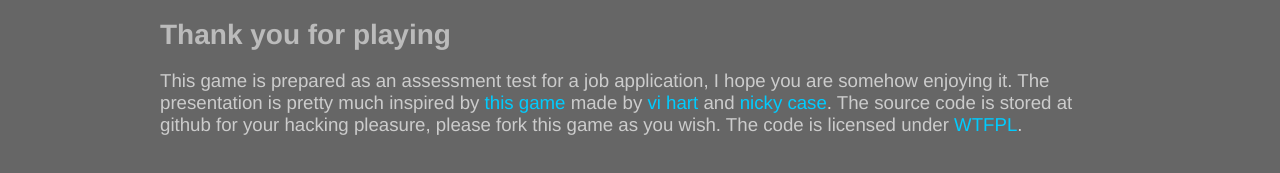
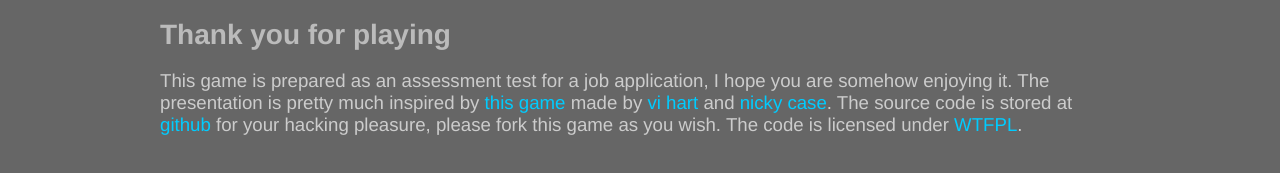
Before and after one commit to Jeffrey04/game-of-life, a plain HTML site: page index.html in a window 1280 px wide. Shown: the part 1844-2017 px from the top of the page. Drawn offline with nearby package versions, Linux system fonts and the light colour scheme; a script that the page names is missing.

Commit message:
add link to github repo

```diff
--- a/index.html
+++ b/index.html
@@ -240,8 +240,10 @@
             inspired by <a href="http://ncase.me/polygons/">this game</a> made by
             <a href="http://vihart.com/">vi hart</a> and
             <a href="http://www.patreon.com/ncase">nicky case</a>. The source
-            code is stored at github for your hacking pleasure, please fork this
-            game as you wish. The code is licensed under
+            code is stored at
+            <a href="https://github.com/Jeffrey04/game-of-life">github</a> for your
+            hacking pleasure, please fork this game as you wish. The code is
+            licensed under
             <a href="https://en.wikipedia.org/wiki/WTFPL">WTFPL</a>.</p>
         </div>
     </div>
```
